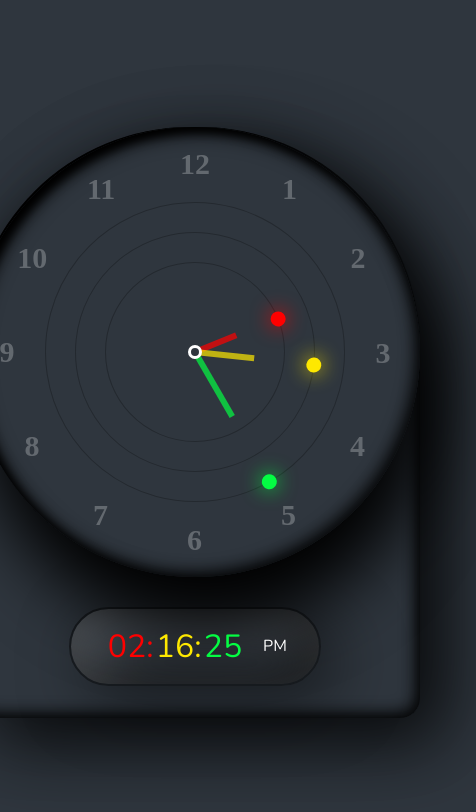
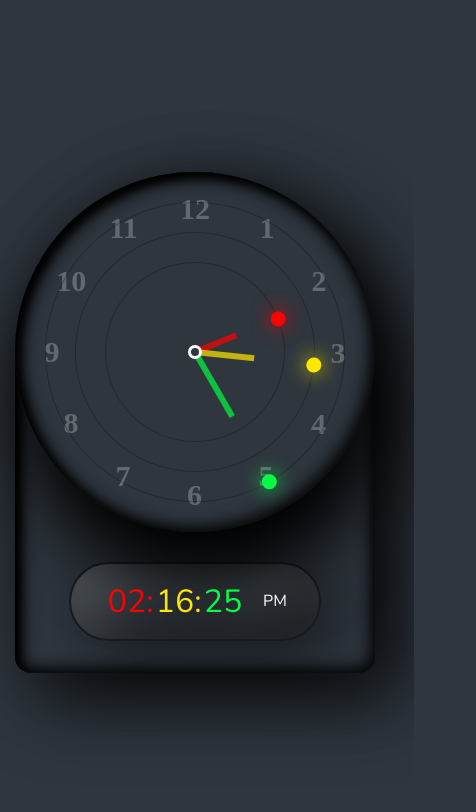
Before and after one commit to pritamjoardar/Analog-Digital-clock, a plain HTML site: page index.html in a window 390 px wide. Shown: the whole page, 476 px wide, since content can reach past the window. Drawn offline with nearby package versions, Linux system fonts and the light colour scheme.

Commit message:
Update style.css
add media query

```diff
--- a/style.css
+++ b/style.css
@@ -195,8 +195,8 @@ width: .2em;
     }
 }
 
-/* @media only screen and (max-width: 390px) {
-    html{
-        font-size: 30.5%;
-    }
-} */
+@media  (max-width : 640px) {
+   .clock{ height: 36em;
+        width: 36em;
+   }
+}
```
